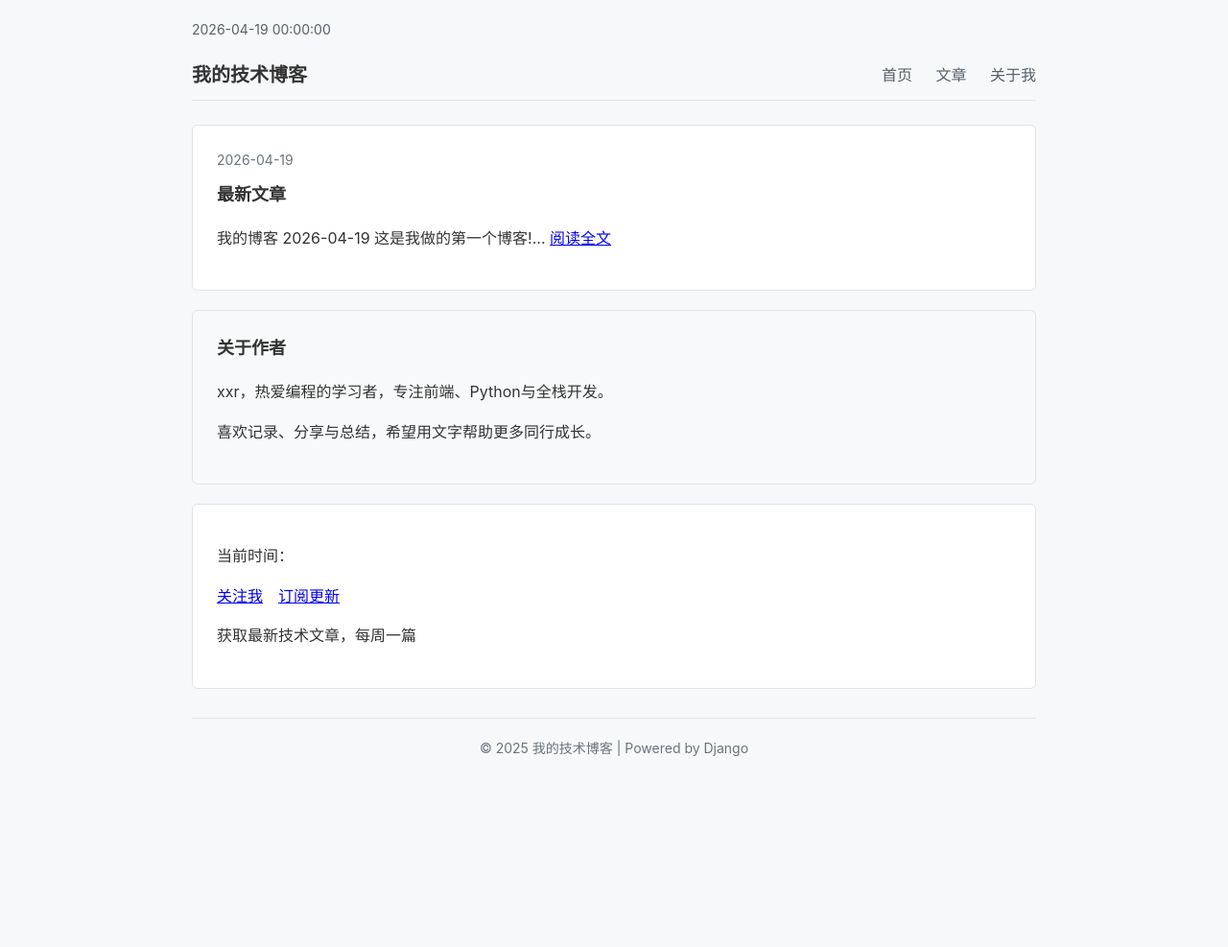
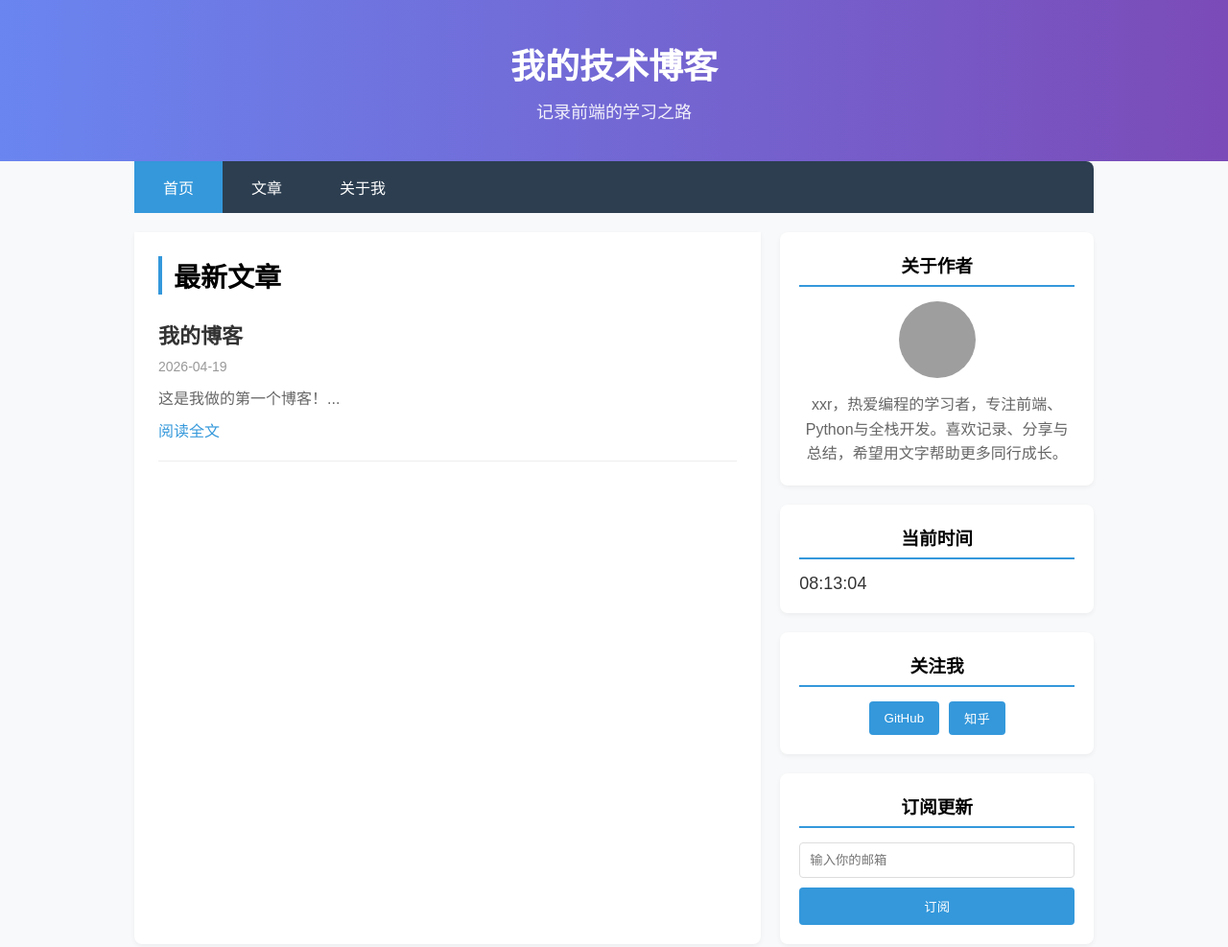
Before and after one commit to xxr1201/my-django-blog, a plain HTML site: page index.html in a window 1280 px wide. Shown: the whole page at 96% size. Before the commit the page ends 811 px from the top, so only its background shows below. Drawn offline with Linux system fonts and the light colour scheme; grey boxes are pictures that could not be loaded.

Commit message:
Update index.html

```diff
--- a/index.html
+++ b/index.html
@@ -3,104 +3,249 @@
 <head>
     <meta charset="UTF-8">
     <meta name="viewport" content="width=device-width, initial-scale=1.0">
-<title>我的技术博客 记录前端与 Python 学习之路</title>
+    <title>我的技术博客</title>
     <style>
-    body{
-        margin:0;
-        padding:20px;
-        background-color:#f6f8fa;
-        font-family:-apple-system,BlinkMacSystemFont,Segoe UI,Roboto,Helvetica,Arial,sans-serif;
-        line-height:1.6;
-        color:#333;
+        * {
+            margin: 0;
+            padding: 0;
+            box-sizing: border-box;
+            font-family: "Microsoft YaHei", sans-serif;
         }
-    .container{
-        max-width:880px;
-        margin:0 auto;
+        body {
+            background-color: #f8f9fa;
         }
-    .header-bar{
-        font-size:14px;
-        color:#586069;
-        margin-bottom:10px;
+        /* 头部Banner */
+        .header-banner {
+            background: linear-gradient(90deg, #6a85f0, #7b4bb8);
+            color: white;
+            text-align: center;
+            padding: 40px 20px;
         }
-    .nav{
-        display:flex;
-        justify-content:space-between;
-        align-items:center;
-        padding:10px 0;
-        border-bottom:1px solid #e1e4e8;
-        margin-bottom:25px;
+        .header-banner h1 {
+            font-size: 36px;
+            margin-bottom: 10px;
         }
-    .nav .title{
-        font-size:20px;
-        font-weight:600;
+        .header-banner p {
+            font-size: 18px;
+            opacity: 0.9;
         }
-    .nav a{
-        margin-left:20px;
-        text-decoration:none;
-        color:#586069;
+        /* 导航栏 */
+        .navbar {
+            display: flex;
+            background-color: #2c3e50;
+            border-radius: 8px 8px 0 0;
+            margin: 0 auto;
+            max-width: 1000px;
+            width: 100%;
         }
-    .box{
-        background:#fff;
-        border:1px solid #e1e4e8;
-        border-radius:6px;
-        padding:25px;
-        margin-bottom:20px;
+        .navbar a {
+            padding: 15px 30px;
+            color: white;
+            text-decoration: none;
+            font-size: 16px;
         }
-    .box h3{
-        margin-top:0;
-        font-size:18px;
+        .navbar a.active {
+            background-color: #3498db;
         }
-    .date{
-        color:#6a737d;
-        font-size:14px;
-        margin-bottom:10px;
+        /* 主容器 */
+        .container {
+            max-width: 1000px;
+            margin: 0 auto;
+            display: grid;
+            grid-template-columns: 2fr 1fr;
+            gap: 20px;
+            padding: 20px 0;
         }
-    .author-box{
-        background-color:#f8f9fa;
+        /* 文章区域 */
+        .main-content {
+            background-color: white;
+            padding: 25px;
+            border-radius: 0 0 8px 8px;
+            box-shadow: 0 2px 5px rgba(0,0,0,0.05);
         }
-    .footer{
-        text-align:center;
-        color:#6a737d;
-        font-size:14px;
-        padding-top:20px;
-        border-top:1px solid #e1e4e8;
-        margin-top:30px;
+        .section-title {
+            font-size: 28px;
+            margin-bottom: 25px;
+            padding-left: 12px;
+            border-left: 4px solid #3498db;
+        }
+        .article-item {
+            margin-bottom: 30px;
+            padding-bottom: 20px;
+            border-bottom: 1px solid #eee;
+        }
+        .article-title {
+            font-size: 22px;
+            margin-bottom: 10px;
+            color: #333;
+        }
+        .article-meta {
+            color: #999;
+            font-size: 14px;
+            margin-bottom: 12px;
+        }
+        .article-excerpt {
+            color: #666;
+            margin-bottom: 10px;
+        }
+        .read-more {
+            color: #3498db;
+            text-decoration: none;
+            font-weight: 500;
+        }
+        /* 侧边栏 */
+        .sidebar {
+            display: flex;
+            flex-direction: column;
+            gap: 20px;
+        }
+        .sidebar-card {
+            background-color: white;
+            padding: 20px;
+            border-radius: 8px;
+            box-shadow: 0 2px 5px rgba(0,0,0,0.05);
+        }
+        .sidebar-title {
+            text-align: center;
+            margin-bottom: 15px;
+            padding-bottom: 8px;
+            border-bottom: 2px solid #3498db;
+        }
+        /* 作者信息 */
+        .author-avatar {
+            width: 80px;
+            height: 80px;
+            border-radius: 50%;
+            margin: 0 auto 15px;
+            overflow: hidden;
+        }
+        .author-avatar img {
+            width: 100%;
+            height: 100%;
+            object-fit: cover;
+        }
+        .author-bio {
+            text-align: center;
+            color: #666;
+            line-height: 1.6;
+        }
+        /* 当前时间 */
+        .time-display {
+            font-size: 18px;
+            color: #333;
+        }
+        /* 关注我 */
+        .social-buttons {
+            display: flex;
+            justify-content: center;
+            gap: 10px;
+            margin-top: 15px;
+        }
+        .social-btn {
+            padding: 8px 16px;
+            background-color: #3498db;
+            color: white;
+            border: none;
+            border-radius: 4px;
+            cursor: pointer;
+        }
+        /* 订阅更新 */
+        .subscribe-form {
+            margin-top: 15px;
+        }
+        .subscribe-input {
+            width: 100%;
+            padding: 10px;
+            margin-bottom: 10px;
+            border: 1px solid #ddd;
+            border-radius: 4px;
+        }
+        .subscribe-btn {
+            width: 100%;
+            padding: 10px;
+            background-color: #3498db;
+            color: white;
+            border: none;
+            border-radius: 4px;
+            cursor: pointer;
         }
     </style>
 </head>
 <body>
-<div class="container">
-    <div class="header-bar">2026-04-19 00:00:00</div>
-    <div class="nav">
-        <div class="title">我的技术博客</div>
-        <div>
-            <a href="#">首页</a>
+    <!-- 头部Banner -->
+    <div class="header-banner">
+        <h1>我的技术博客</h1>
+        <p>记录前端的学习之路</p>
+    </div>
+
+    <!-- 导航栏 -->
+    <div class="navbar">
+        <a href="#" class="active">首页</a>
         <a href="#">文章</a>
         <a href="#">关于我</a>
     </div>
+
+    <!-- 主容器 -->
+    <div class="container">
+        <!-- 文章区域 -->
+        <div class="main-content">
+            <h2 class="section-title">最新文章</h2>
+            <div class="article-item">
+                <h3 class="article-title">我的博客</h3>
+                <div class="article-meta">2026-04-19</div>
+                <p class="article-excerpt">这是我做的第一个博客！...</p>
+                <a href="#" class="read-more">阅读全文</a>
+            </div>
         </div>
 
-    <div class="box">
-        <div class="date">2026-04-19</div>
-        <h3>最新文章</h3>
-        <p>我的博客 2026-04-19 这是我做的第一个博客!... <a href="#">阅读全文</a></p>
+        <!-- 侧边栏 -->
+        <div class="sidebar">
+            <!-- 关于作者 -->
+            <div class="sidebar-card">
+                <h3 class="sidebar-title">关于作者</h3>
+                <div class="author-avatar">
+                    <img src="https://picsum.photos/100/100" alt="头像">
+                </div>
+                <p class="author-bio">
+                    xxr，热爱编程的学习者，专注前端、Python与全栈开发。喜欢记录、分享与总结，希望用文字帮助更多同行成长。
+                </p>
             </div>
 
-    <div class="box author-box">
-        <h3>关于作者</h3>
-        <p>xxr，热爱编程的学习者，专注前端、Python与全栈开发。</p>
-        <p>喜欢记录、分享与总结，希望用文字帮助更多同行成长。</p>
+            <!-- 当前时间 -->
+            <div class="sidebar-card">
+                <h3 class="sidebar-title">当前时间</h3>
+                <p class="time-display" id="current-time">16:07:20</p>
             </div>
 
-    <div class="box">
-        <p>当前时间：</p>
-        <p><a href="#">关注我</a>　<a href="#">订阅更新</a></p>
-        <p>获取最新技术文章，每周一篇</p>
+            <!-- 关注我 -->
+            <div class="sidebar-card">
+                <h3 class="sidebar-title">关注我</h3>
+                <div class="social-buttons">
+                    <button class="social-btn">GitHub</button>
+                    <button class="social-btn">知乎</button>
+                </div>
             </div>
 
-    <div class="footer">
-        © 2025 我的技术博客 | Powered by Django
+            <!-- 订阅更新 -->
+            <div class="sidebar-card">
+                <h3 class="sidebar-title">订阅更新</h3>
+                <div class="subscribe-form">
+                    <input type="email" class="subscribe-input" placeholder="输入你的邮箱">
+                    <button class="subscribe-btn">订阅</button>
                 </div>
             </div>
+        </div>
+    </div>
+
+    <script>
+        // 实时更新时间
+        function updateTime() {
+            const now = new Date();
+            const timeStr = now.toLocaleTimeString('zh-CN', { hour12: false });
+            document.getElementById('current-time').textContent = timeStr;
+        }
+        setInterval(updateTime, 1000);
+        updateTime();
+    </script>
 </body>
 </html>
```
Lines whose indentation alone changed are shown as unchanged.
